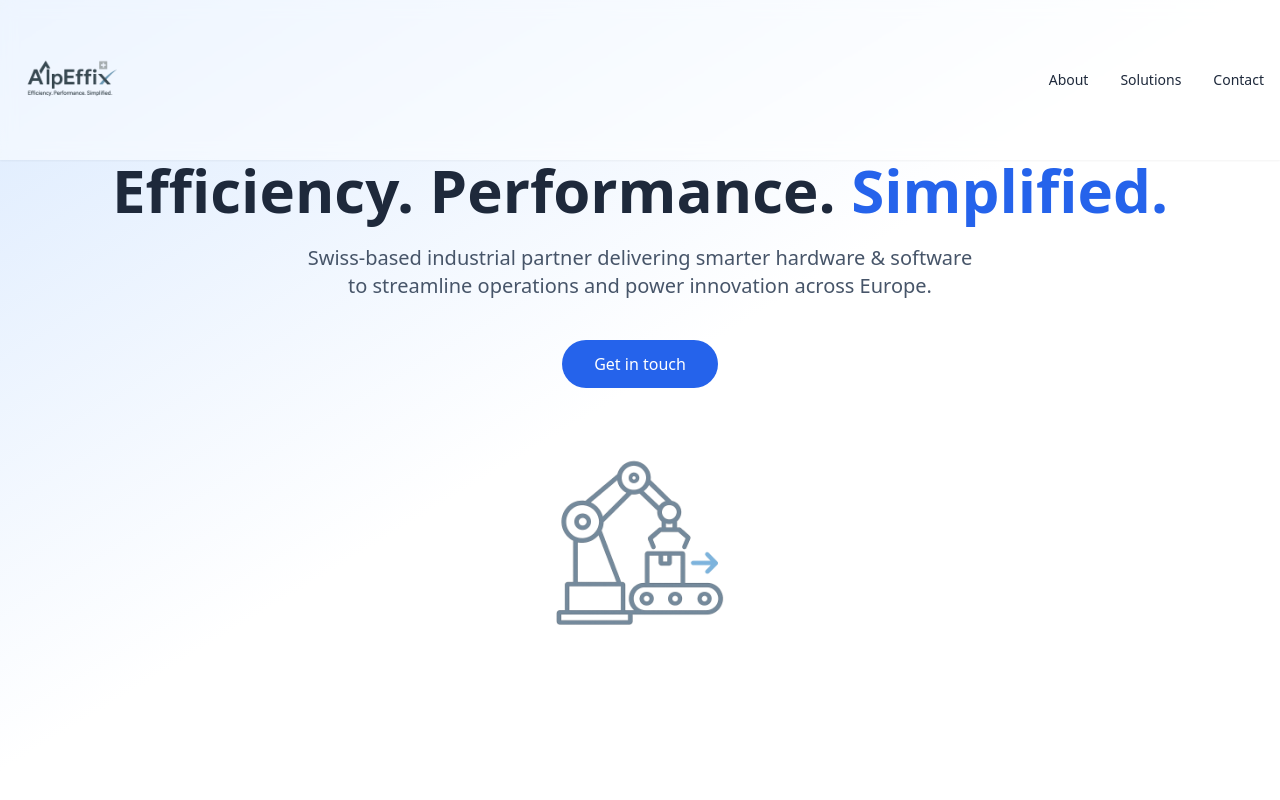
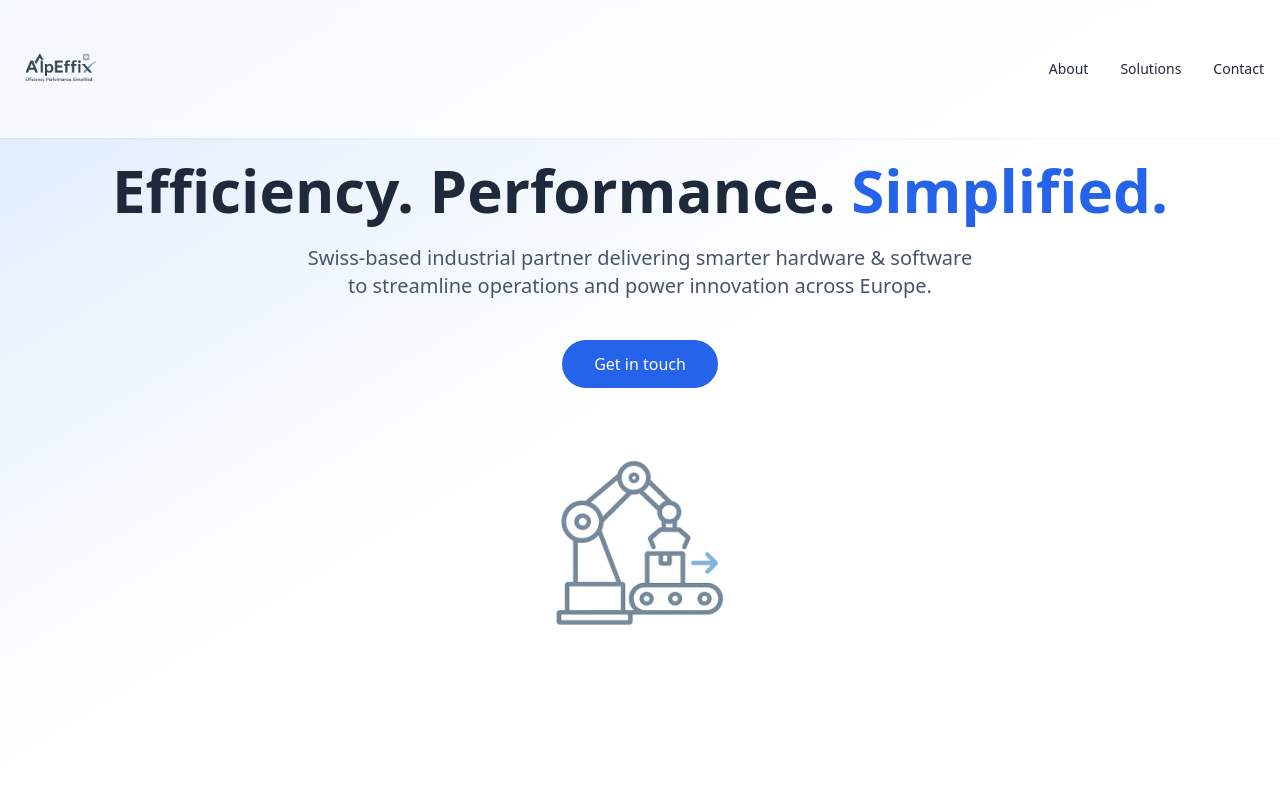
Before and after one commit to vincentdeborde/AlpEffix, a plain HTML site: page index.html in a window 1280 px wide. Shown: the top 800 px of the page. Drawn offline with nearby package versions, Linux system fonts and the light colour scheme.

Commit message:
index.html

```diff
--- a/index.html
+++ b/index.html
@@ -12,10 +12,12 @@
 </head>
 <body class="font-sans antialiased text-slate-800">
   <!-- Header -->
-  <header class="fixed top-0 inset-x-0 z-50 bg-white/50 backdrop-blur shadow-sm">
-  <div class="max-w-7xl mx-auto flex items-center justify-between py-6 px-4 min-h-[96px]">
-    <a href="#home" class="flex items-center space-x-3">
-      <img src="logo.png" alt="AlpEffix logo" class="h-28 w-auto max-w-none" style="min-height: 100;" />
+  <header class="fixed top-0 inset-x-0 z-50 bg-white/70 backdrop-blur shadow-sm">
+  <div class="max-w-7xl mx-auto flex items-center justify-between px-4 py-6 min-h-[112px]">
+    <a href="#home" class="flex items-center">
+      <img src="logo.png" alt="AlpEffix logo"
+           class="h-[90px] w-auto max-w-none"
+           style="min-height: 90px;" />
       <span class="sr-only">AlpEffix</span>
     </a>
     <nav class="hidden md:flex space-x-8 text-sm font-medium">
```
